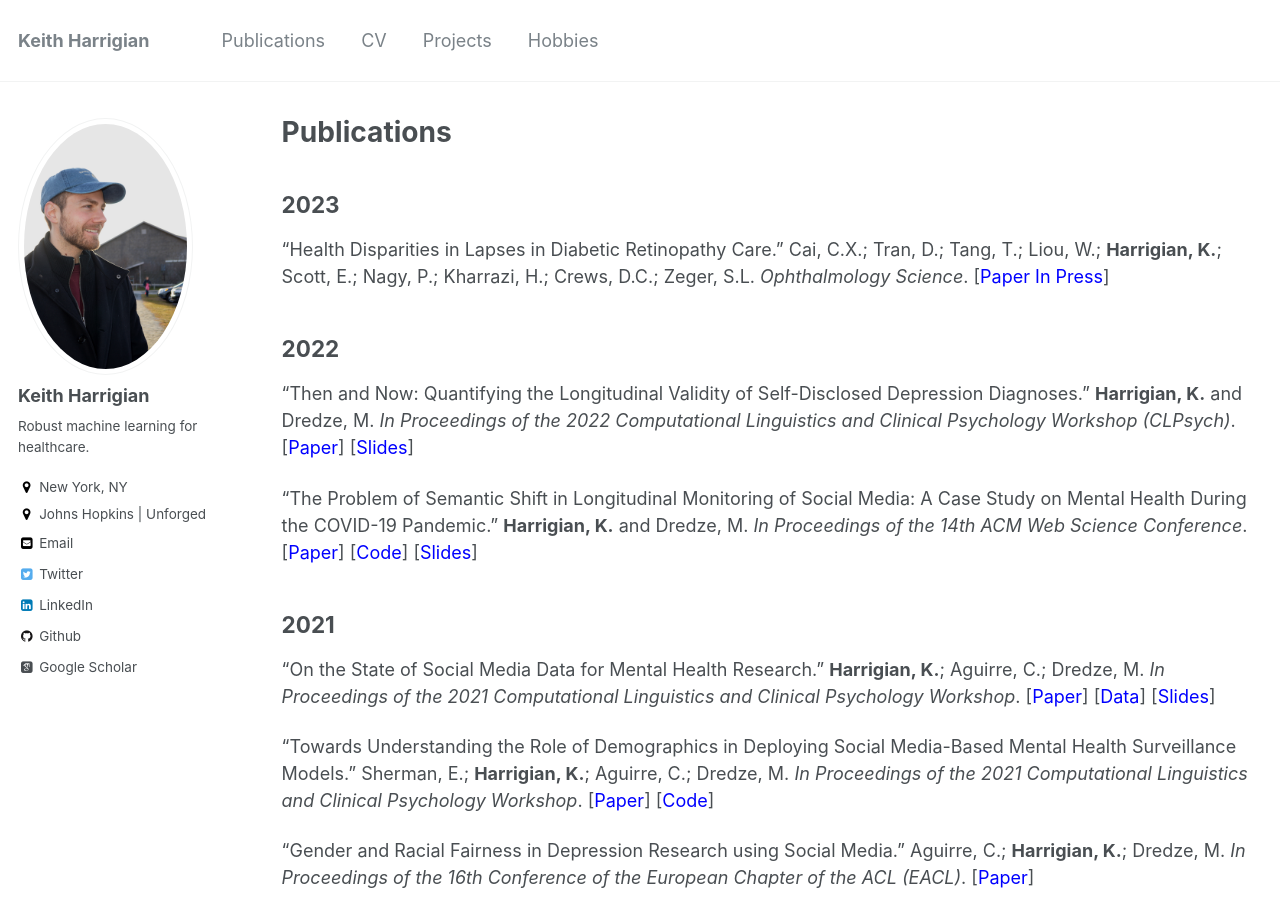
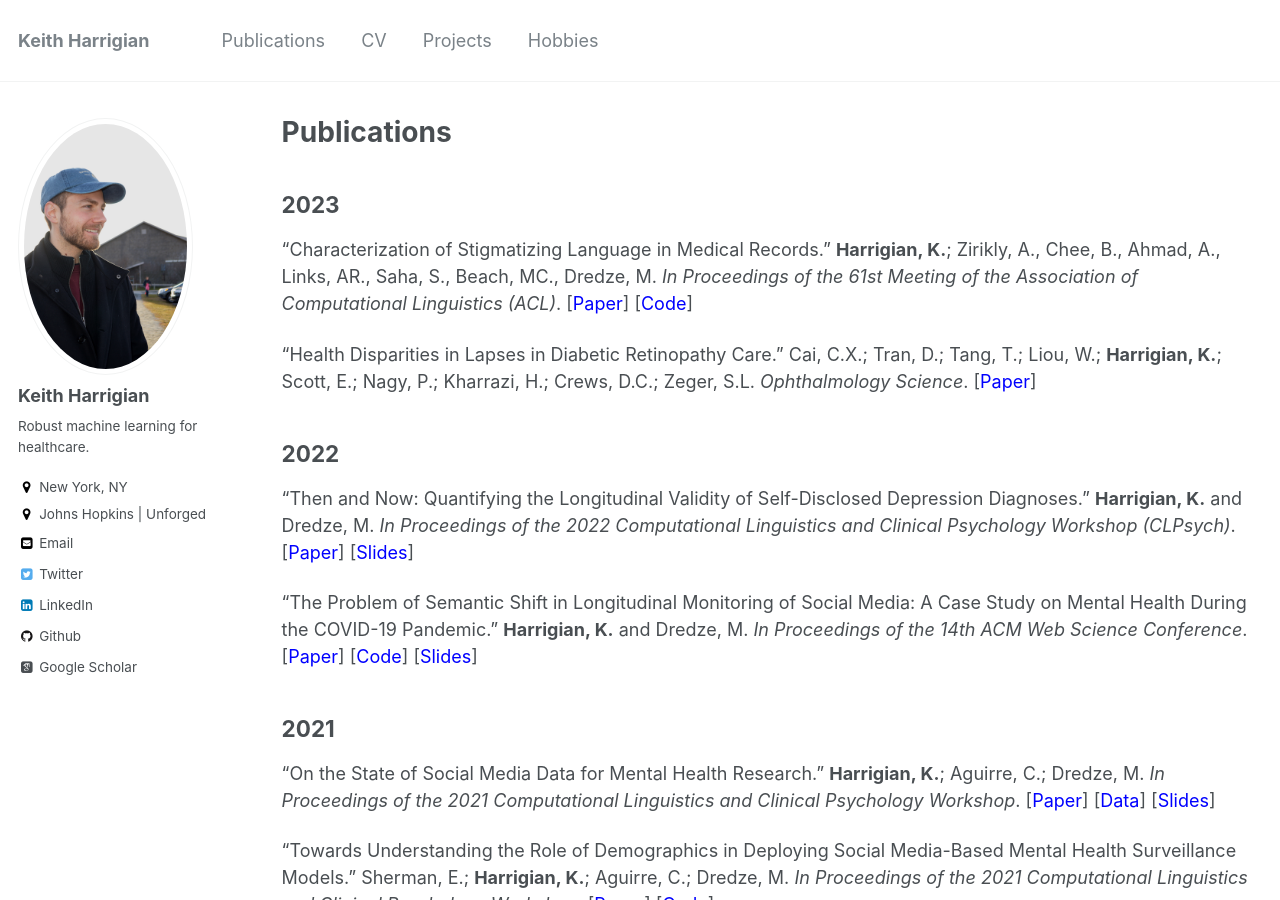
Before and after one commit to kharrigian/kharrigian.github.io, a Jekyll site: the page built from _pages/publications.md, in a window 1280 px wide and 900 px high. Built offline with Jekyll 4.4.1, drawn with Linux system fonts in a browser that asks for light colours; some web fonts are replaced.

Commit message:
Update CV and publications

```diff
--- a/_pages/publications.md
+++ b/_pages/publications.md
@@ -9,7 +9,9 @@ author_profile: true
 
 ## 2023
 
-   "Health Disparities in Lapses in Diabetic Retinopathy Care." Cai, C.X.; Tran, D.; Tang, T.; Liou, W.; **Harrigian, K.**; Scott, E.; Nagy, P.; Kharrazi, H.; Crews, D.C.; Zeger, S.L. *Ophthalmology Science*. [[<span style="color:blue">Paper In Press</span>](https://doi.org/10.1016/j.xops.2023.100295)]
+   "Characterization of Stigmatizing Language in Medical Records." **Harrigian, K.**; Zirikly, A., Chee, B., Ahmad, A., Links, AR., Saha, S., Beach, MC., Dredze, M. *In Proceedings of the 61st Meeting of the Association of Computational Linguistics (ACL)*. [[<span style="color:blue">Paper</span>](https://aclanthology.org/2023.acl-short.28/)] [[<span style="color:blue">Code</span>](https://github.com/kharrigian/ehr-stigma)]
+
+   "Health Disparities in Lapses in Diabetic Retinopathy Care." Cai, C.X.; Tran, D.; Tang, T.; Liou, W.; **Harrigian, K.**; Scott, E.; Nagy, P.; Kharrazi, H.; Crews, D.C.; Zeger, S.L. *Ophthalmology Science*. [[<span style="color:blue">Paper</span>](https://doi.org/10.1016/j.xops.2023.100295)]
 
 ## 2022
 
```
Also changed, not shown: _pages/about.md (+4 -0 lines), _pages/cv.md (+1 -1 lines), 2 other files.
